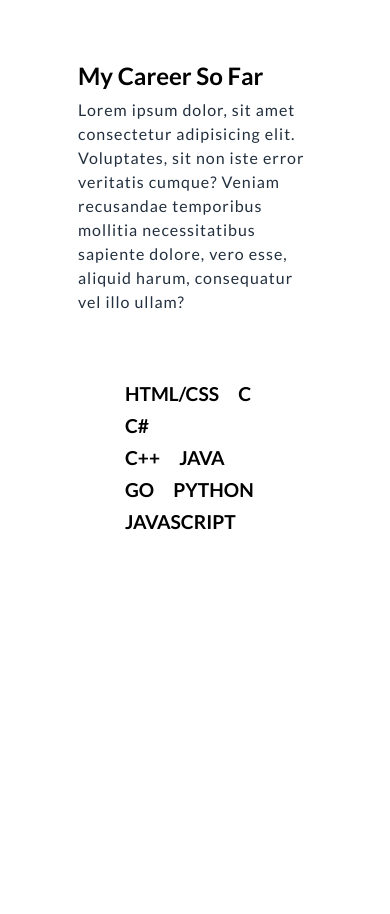
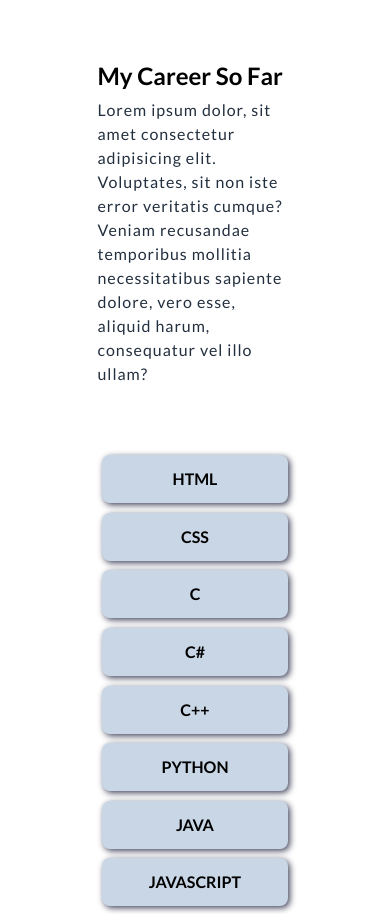
Before and after one commit to BartlomiejKosinski/portfolio, a plain HTML site: page index.html in a window 390 px wide. Shown: the part 820-1734 px from the top of the page. Before the commit the page ends 1390 px from the top, so only its background shows below. Drawn offline with Linux system fonts and the light colour scheme.

Commit message:
proffesion update

```diff
--- a/index.html
+++ b/index.html
@@ -34,13 +34,13 @@
                     <p class="default-text">Lorem ipsum dolor, sit amet consectetur adipisicing elit. Voluptates, sit non iste error veritatis cumque? Veniam recusandae temporibus mollitia necessitatibus sapiente dolore, vero esse, aliquid harum, consequatur vel illo ullam?</p>
                 </div>
                 <div class="right-lower">
-                    <span class="my-professions">HTML/CSS</span>
+                    <span class="my-professions">HTML</span>
+                    <span class="my-professions">CSS</span>
                     <span class="my-professions">C</span>
-                    <span class="my-professions">C#</span><br>
+                    <span class="my-professions">C#</span>
                     <span class="my-professions">C++</span>
+                    <span class="my-professions">PYTHON</span>
                     <span class="my-professions">JAVA</span>
-                    <span class="my-professions">GO</span>
-                    <span class="my-professions">PYTHON</span>
                     <span class="my-professions">JAVASCRIPT</span>
                 </div>
             </div>
--- a/style.css
+++ b/style.css
@@ -118,16 +118,21 @@ nav:last-child{
 }
 
 .my-professions{
-    font-size: 1rem;
-    line-height: 1.5rem;
-    padding: 0.8rem;
+    text-align: center;
+    font-size: 1.2rem;
+    font-weight: 700;
+    line-height: 3rem;
+    padding: 0.5rem;
+    margin: 0.5rem;
+    background-color: #c8d6e5;
+    box-shadow: 2px 2px 6px 0px rgba(66, 68, 90, 1);
+    border-radius: 0.5rem;
 }
 
 @media (max-width: 640px) {
     body{
         background-color: white;
         background-image: linear-gradient(72deg, rgba(255, 255, 255, 1) 0%, rgba(255, 255, 255, 1) 50%, rgba(255, 255, 255, 1) 100%);
-
     }
     .name{
         font-size: 1.5rem;
@@ -170,14 +175,19 @@ nav:last-child{
     .avatar{ width: 100%; }
     .left-upper{ display: flex; justify-content: center;}
     .right-upper{ margin: 2rem; }
-    .left-lower{ margin: 2rem; }
-    .right-lower{ margin: 2rem; }
+    .left-lower{ text-align: left; width: 50%;}
+    .right-lower{ display:flex; flex-direction: column; text-align: left; width: 50%; }
     .hi-there{ text-align: center; font-size: 2.5rem;}
     .my-carrer{ text-align: center; font-size: 1.5rem;}
     .my-professions{
-        font-size: 1.2rem;
-        line-height: 2rem;
-        padding: 0.5rem;
+        text-align: center;
+        font-size: 1rem;
+        font-weight: 700;
+        padding: 0;
+        margin: 0.3rem;
+        background-color: #c8d6e5;
+        box-shadow: 2px 2px 6px 0px rgba(66, 68, 90, 1);
+        border-radius: 0.5rem;
     }
     .upper-content{
         display: flex;
```
